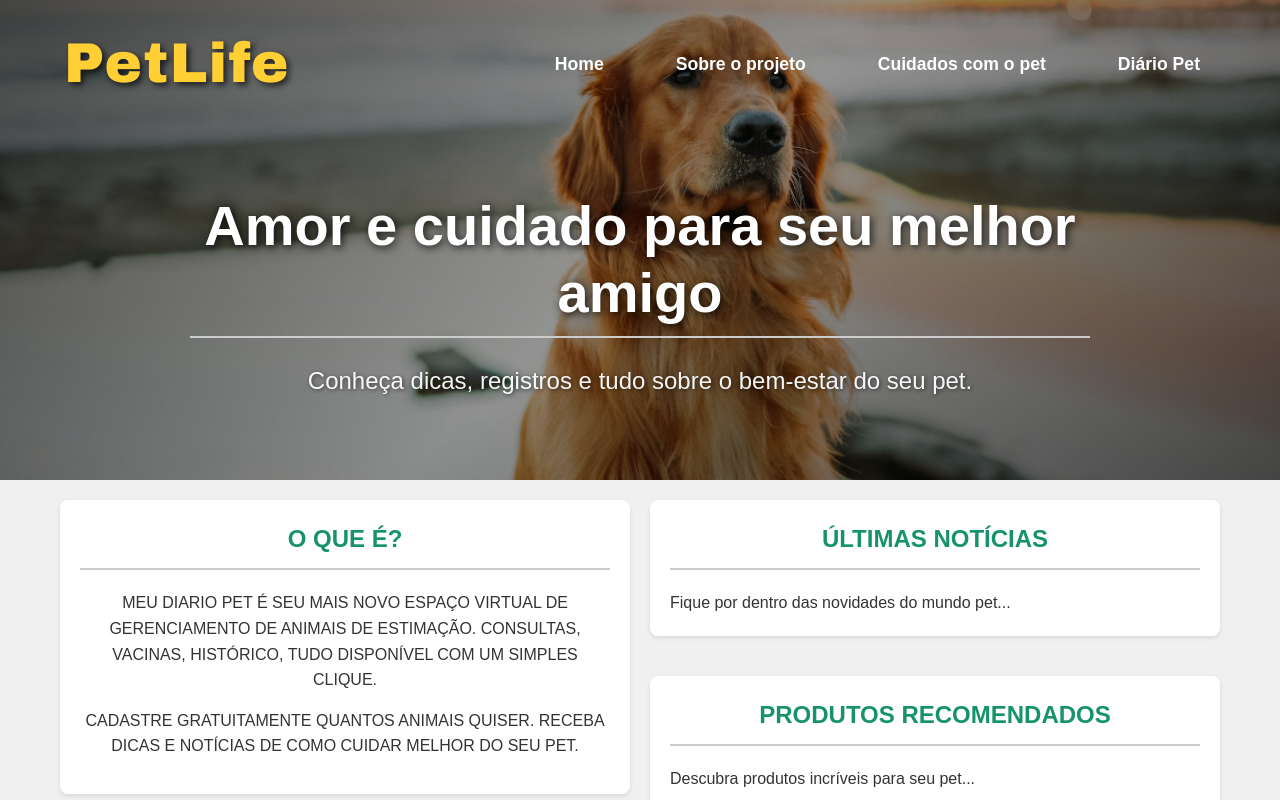
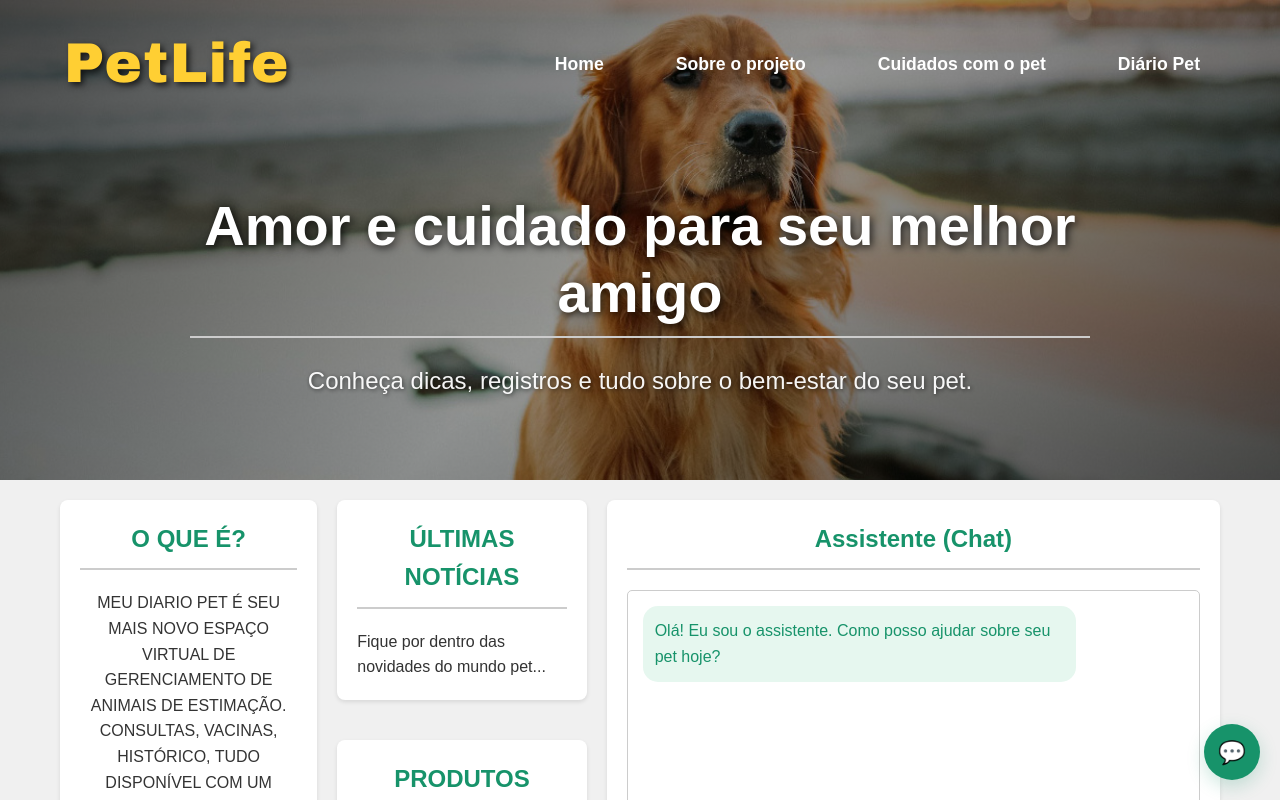
Before and after one commit to Wrafael85/Proj.Integrador, a React (Vite) app: page / in a window 1280 px wide. Built offline with nearby package versions, Linux system fonts and the light colour scheme.

Commit message:
chat bot implementation 23/10/2025

```diff
--- a/package.json
+++ b/package.json
@@ -10,6 +10,8 @@
     "preview": "vite preview"
   },
   "dependencies": {
+    "cors": "^2.8.5",
+    "express": "^5.1.0",
     "react": "^19.1.1",
     "react-dom": "^19.1.1",
     "react-router-dom": "^7.9.4"
--- /dev/null
+++ b/src/components/Chat/Chat.css
@@ -0,0 +1,125 @@
+.chat-widget {
+  position: fixed;
+  right: 20px;
+  bottom: 20px;
+  z-index: 2200;
+  display: flex;
+  flex-direction: column;
+  align-items: flex-end;
+}
+
+.chat-toggle {
+  width: 56px;
+  height: 56px;
+  border-radius: 50%;
+  border: none;
+  background-color: #17936a;
+  color: #fff;
+  font-size: 1.4rem;
+  cursor: pointer;
+  box-shadow: 0 6px 18px rgba(23, 147, 106, 0.22);
+  display: flex;
+  align-items: center;
+  justify-content: center;
+}
+
+.chat-toggle.open {
+  transform: rotate(20deg);
+}
+
+.chat-panel {
+  width: 320px;
+  max-width: calc(100vw - 40px);
+  max-height: 70vh;
+  display: flex;
+  flex-direction: column;
+  margin-top: 12px;
+  padding: 0;
+  overflow: hidden;
+}
+
+.chat-panel-header {
+  display: flex;
+  align-items: center;
+  justify-content: space-between;
+  gap: 8px;
+  padding: 12px 14px;
+  background: linear-gradient(90deg, #17936a, #0d6b4b);
+  color: #fff;
+}
+
+.chat-close {
+  background: transparent;
+  border: none;
+  color: #fff;
+  cursor: pointer;
+  font-size: 1rem;
+}
+
+.chat-panel-body {
+  padding: 12px;
+  overflow-y: auto;
+  display: flex;
+  flex-direction: column;
+  gap: 8px;
+  background: #fafafa;
+}
+
+.mensagem-bot, .mensagem-usuario {
+  padding: 10px 12px;
+  border-radius: 14px;
+  max-width: 84%;
+  word-wrap: break-word;
+}
+
+.mensagem-bot {
+  background: #e6f7ef;
+  color: #0d4d29;
+  align-self: flex-start;
+}
+
+.mensagem-usuario {
+  background: #d1e7dd;
+  color: #033;
+  align-self: flex-end;
+}
+
+.chat-input {
+  display: flex;
+  gap: 8px;
+  padding: 10px;
+  border-top: 1px solid rgba(0,0,0,0.06);
+  background: #fff;
+}
+
+.chat-input input {
+  flex: 1;
+  padding: 8px 10px;
+  border: 1px solid #ddd;
+  border-radius: 8px;
+  font-size: 0.95rem;
+}
+
+.chat-input button {
+  background-color: #17936a;
+  color: #fff;
+  border: none;
+  padding: 8px 12px;
+  border-radius: 8px;
+  cursor: pointer;
+}
+
+.chat-note {
+  padding: 8px 12px;
+  font-size: 0.75rem;
+  color: #666;
+  background: #fff;
+}
+
+/* small screens: make the panel wider and near-full height */
+@media (max-width: 420px) {
+  .chat-panel {
+    width: calc(100vw - 24px);
+    max-height: 80vh;
+  }
+}
--- /dev/null
+++ b/src/components/Chat/ChatWidget.tsx
@@ -0,0 +1,113 @@
+import { useEffect, useRef, useState } from "react";
+import "./Chat.css";
+
+type Message = { sender: "user" | "bot"; text: string };
+
+export default function ChatWidget() {
+  const [open, setOpen] = useState(false);
+  const [messages, setMessages] = useState<Message[]>([
+    { sender: "bot", text: "Olá! Posso ajudar com dúvidas sobre cuidados do seu pet." },
+  ]);
+  const [input, setInput] = useState("");
+  const chatBoxRef = useRef<HTMLDivElement | null>(null);
+
+  useEffect(() => {
+    if (open) {
+      const el = chatBoxRef.current;
+      if (el) el.scrollTop = el.scrollHeight;
+    }
+  }, [messages, open]);
+
+  function toggleOpen() {
+    setOpen((s) => !s);
+  }
+
+  function sendMessage() {
+    const text = input.trim();
+    if (!text) return;
+    setMessages((m) => [...m, { sender: "user", text }]);
+    setInput("");
+    // call backend proxy to Gemini (recommended)
+    setMessages((m) => [...m, { sender: "bot", text: "..." }]); // temporary loading message
+    (async () => {
+      try {
+        const res = await fetch("/api/gemini", {
+          method: "POST",
+          headers: { "Content-Type": "application/json" },
+          body: JSON.stringify({ prompt: text }),
+        });
+
+        if (!res.ok) {
+          const err = await res.text();
+          // replace loading message with error
+          setMessages((m) => {
+            const withoutLoading = m.filter((mm) => mm.text !== "...");
+            return [...withoutLoading, { sender: "bot", text: "Desculpe, não foi possível obter resposta." }];
+          });
+          console.error("Gemini proxy error:", err);
+          return;
+        }
+
+        const data = await res.json();
+        const reply = data?.reply ?? JSON.stringify(data);
+
+        // replace loading "..." with actual reply
+        setMessages((m) => {
+          const withoutLoading = m.filter((mm) => mm.text !== "...");
+          return [...withoutLoading, { sender: "bot", text: String(reply) }];
+        });
+      } catch (error) {
+        setMessages((m) => {
+          const withoutLoading = m.filter((mm) => mm.text !== "...");
+          return [...withoutLoading, { sender: "bot", text: "Erro de rede ao contatar o servidor." }];
+        });
+        console.error(error);
+      }
+    })();
+  }
+
+  return (
+    <div className="chat-widget" aria-live="polite">
+      <button
+        className={`chat-toggle ${open ? "open" : ""}`}
+        onClick={toggleOpen}
+        aria-expanded={open}
+        aria-label={open ? "Fechar chat" : "Abrir chat"}
+      >
+        💬
+      </button>
+
+      {open && (
+        <div className="chat-panel card">
+          <div className="chat-panel-header">
+            <strong>Assistente</strong>
+            <button className="chat-close" onClick={toggleOpen} aria-label="Fechar">
+              ✕
+            </button>
+          </div>
+
+          <div id="chat-box" ref={chatBoxRef} className="chat-panel-body">
+            {messages.map((m, i) => (
+              <div key={i} className={m.sender === "bot" ? "mensagem-bot" : "mensagem-usuario"}>
+                {m.text}
+              </div>
+            ))}
+          </div>
+
+          <div className="chat-input">
+            <input
+              id="chat-input-header"
+              placeholder="Escreva sua pergunta..."
+              value={input}
+              onChange={(e) => setInput(e.target.value)}
+              onKeyDown={(e) => { if (e.key === 'Enter') sendMessage(); }}
+            />
+            <button type="button" onClick={sendMessage}>Enviar</button>
+          </div>
+
+          <small className="chat-note">Lembrece a AI é apenas orientativa procure um veterinario.</small>
+        </div>
+      )}
+    </div>
+  );
+}
--- a/src/components/Header/Header.tsx
+++ b/src/components/Header/Header.tsx
@@ -1,6 +1,6 @@
-import React from "react";
 import "./Header.css";
 import { Link } from "react-router-dom";
+import ChatWidget from "../Chat/ChatWidget";
 
 const Header = () => {
   return (
@@ -21,6 +21,8 @@ const Header = () => {
           <p>Conheça dicas, registros e tudo sobre o bem-estar do seu pet.</p>
         </div>
       </div>
+      {/* Chat widget floating (open from header) */}
+      <ChatWidget />
     </header>
   );
 };
--- a/src/pages/Home/Home.tsx
+++ b/src/pages/Home/Home.tsx
@@ -1,7 +1,34 @@
+import { useEffect, useRef, useState } from "react";
 import "./Home.css";
 import { Link } from "react-router-dom";
 
+type Message = { sender: "user" | "bot"; text: string };
+
 export default function Home() {
+    const [messages, setMessages] = useState<Message[]>([
+        { sender: "bot", text: "Olá! Eu sou o assistente. Como posso ajudar sobre seu pet hoje?" },
+    ]);
+    const [input, setInput] = useState("");
+    const chatBoxRef = useRef<HTMLDivElement | null>(null);
+
+    useEffect(() => {
+        const el = chatBoxRef.current;
+        if (el) el.scrollTop = el.scrollHeight;
+    }, [messages]);
+
+    async function sendMessage() {
+        const text = input.trim();
+        if (!text) return;
+
+        setMessages((m) => [...m, { sender: "user", text }]);
+        setInput("");
+
+        // Placeholder bot response (replace with backend Gemini call)
+        setTimeout(() => {
+            setMessages((m) => [...m, { sender: "bot", text: `(Resposta simulada) Recebi: "${text}"` }]);
+        }, 650);
+    }
+
     return (
         <main className="conteudo-principal main-with-sidebar">
             <section className="secao-info">
@@ -68,6 +95,33 @@ export default function Home() {
                     <p>Descubra produtos incríveis para seu pet...</p>
                 </div>
             </section>
+
+            {/* Chatbot area (Gemini integration placeholder) */}
+            <section className="chatbot-container card">
+                <h2>Assistente (Chat)</h2>
+                <div id="chat-box" ref={chatBoxRef}>
+                    {messages.map((m, idx) => (
+                        <div key={idx} className={m.sender === 'bot' ? 'mensagem-bot' : 'mensagem-usuario'}>
+                            {m.text}
+                        </div>
+                    ))}
+                </div>
+
+                <div className="chat-input">
+                    <input
+                        id="user-input"
+                        placeholder="Escreva sua pergunta sobre o pet..."
+                        value={input}
+                        onChange={(e) => setInput(e.target.value)}
+                        onKeyDown={(e) => { if (e.key === 'Enter') sendMessage(); }}
+                    />
+                    <button type="button" onClick={sendMessage}>Enviar</button>
+                </div>
+
+                <small style={{ display: 'block', marginTop: 8, color: '#666' }}>
+                    Observação: a integração com Gemini deve ser feita no backend por segurança (não exponha chaves de API).
+                </small>
+            </section>
         </main>
     );
 }
--- a/src/pages/PetDiary/PetDiary.tsx
+++ b/src/pages/PetDiary/PetDiary.tsx
@@ -1,4 +1,4 @@
-import React from "react";
+
 import "./PetDiary.css";
 import { Link } from "react-router-dom";
 
```
Also changed, not shown: 1 other file (tests, documents, lock files or other folders).
